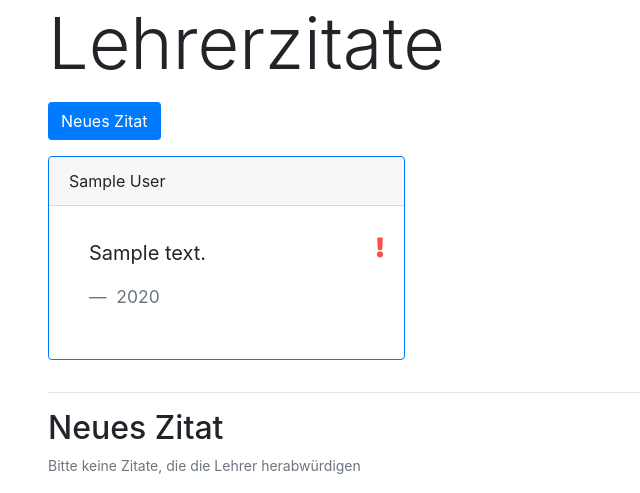
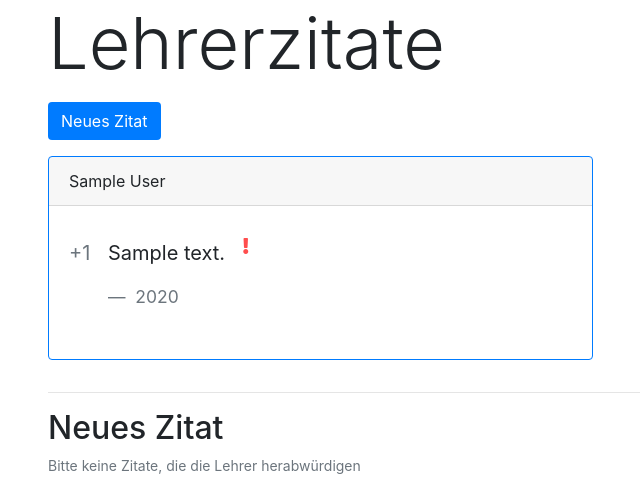
Before and after one commit to Septias/lehrerzitate, a Django app: page / in a window 1280 px wide. Shown: the top 493 px of the page, without its empty margins (37-677 px from the left). Run offline with Django 3.2, Linux system fonts and the light colour scheme; tables that the repository leaves empty hold one stand-in row (values such as "Sample post"); some libraries are stand-ins or nearby versions.

Commit message:
adding a +1 button to the page

```diff
--- a/lehrerzitate/quotes/templates/quotes/index.html
+++ b/lehrerzitate/quotes/templates/quotes/index.html
@@ -32,17 +32,31 @@
 
     @media (min-width: 1200px) {
       .card-columns {
-        column-count: 3;
+        column-count: 2;
       }
     }
     .quote-item{
-      padding-right: 0px;
+      padding: .75rem 0;
+      display: inherit;
+      float: left;
     }
     .quote-icon{
       display: inline-block;
       color: #ff4d4d;
       float: right;
     }
+    .qoute-extras{
+      min-height: 100%;
+    }
+    .quote-1{
+      font-size: 1.25rem;
+      cursor: pointer;
+    }
+
+    .quote-blockquote{
+      padding: 0 1.1rem;
+    }
+
   </style>
 </head>
 
@@ -63,9 +77,9 @@
         <div class="card-body">
           <ul class="list-group list-group-flush">
             {% for quote in teacher.quotes.all %}
-            <li class="list-group-item quote-item">
-              <blockquote class="blockquote">
-              <a href="{% url 'report' quote.id %}" class="fas fa-exclamation quote-icon"></a>
+            <li class="list-group-item quote-item ">
+              <div class="quote-extras"><span class="text-muted quote-1">+1</span></div>
+              <blockquote class="blockquote quote-blockquote">
                 <div>{{quote.text|linebreaks}}</div>
                 {% if quote.year %}
                 <footer class="blockquote-footer">
@@ -73,6 +87,7 @@
                 </footer>
                 {% endif %}
               </blockquote>
+              <a href="{% url 'report' quote.id %}" class="fas fa-exclamation quote-icon quote-extras"></a>
             </li>
             {% endfor %}
           </ul>
```
